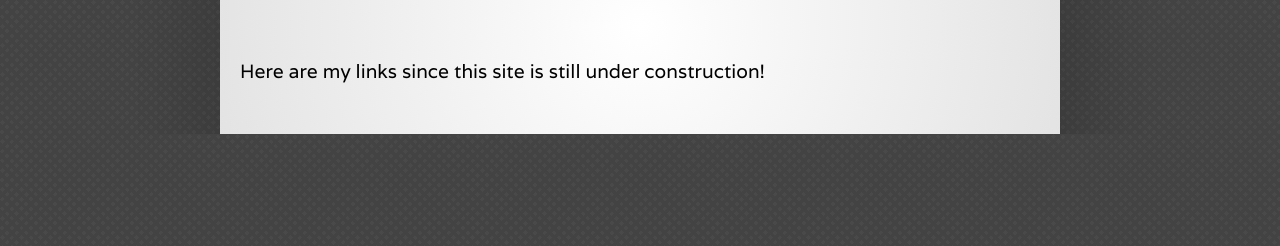
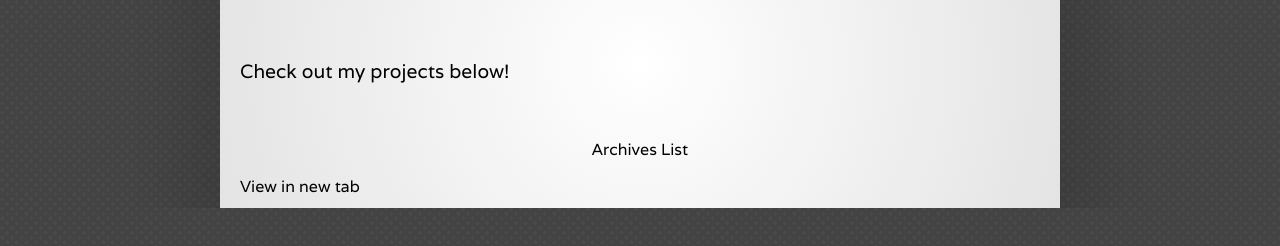
Before and after one commit to bedwras/macos-themed-personal-site, a plain HTML site: page index.html in a window 1280 px wide. Shown: the part 180-426 px from the top of the page. Drawn offline with Linux system fonts and the light colour scheme.

Commit message:
prep for css restructuring

```diff
--- a/index.html
+++ b/index.html
@@ -27,9 +27,14 @@
     <div class="page">
         <h1 class="title">Hi! I'm Bedwras!</h1>
         <br>
-        <p class="intro-title">Here are my links since this site is still under construction!
+        <p class="intro-title">Check out my projects below!
         </p><br>
-        <p></p>
+        <div class="projects-view">
+            <p class="project-title">Archives List</p>
+                <a class="link-btn"><p>View in new tab</p></a>
+
+
+        </div>
 
     </div></div>
 
--- a/styles.css
+++ b/styles.css
@@ -209,3 +209,16 @@ h1, h2, h3, h4, h5, h6 {
 .intro-title {
     font-size: larger;
 }
+
+.projects-view {
+
+}
+
+.project-title {
+    text-align: center;
+}
+
+.link-btn {
+    border: gray 1px;
+    background-color: dimgray;
+}
```
